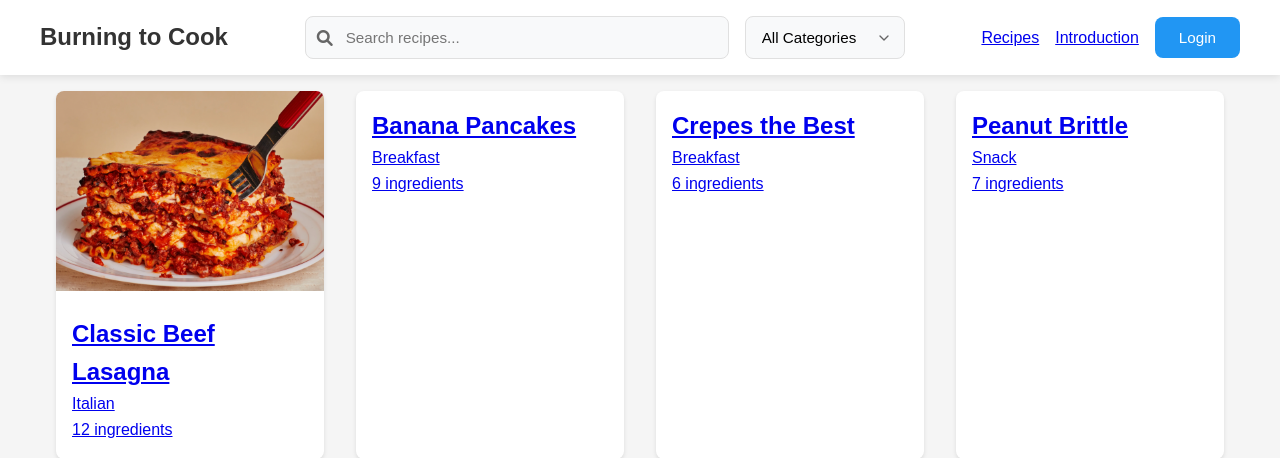
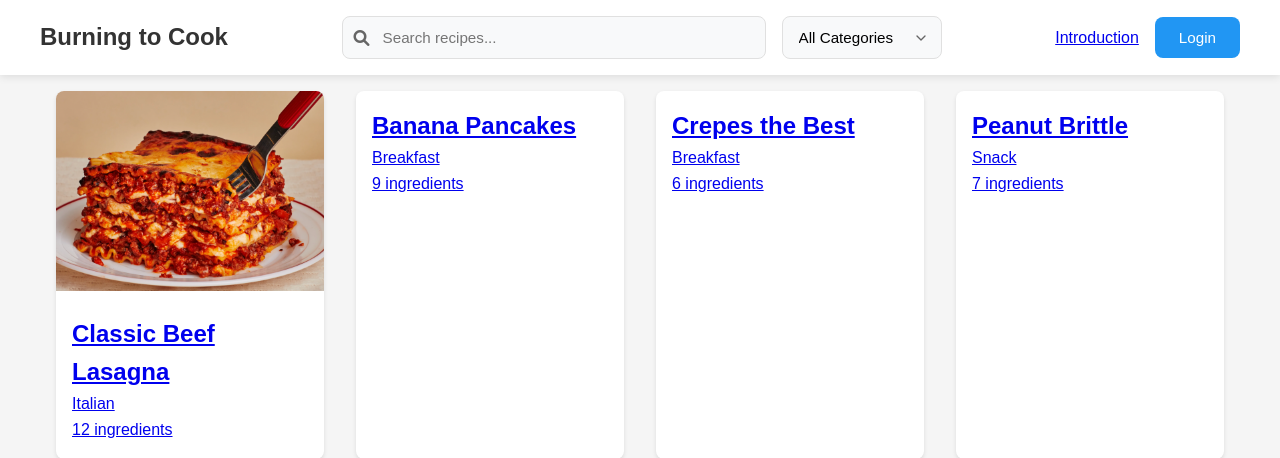
Before and after one commit to kelsorj/public_html_btc, a PHP site: page /recipes.php in a window 1280 px wide. Shown: the top 458 px of the page. Run offline with PHP 8.4, Linux system fonts and the light colour scheme; data comes from the database, SQL or seed files in the repository.

Commit message:
Now when you're on either: The index page (main recipes page) The recipes page

```diff
--- a/index.php
+++ b/index.php
@@ -63,7 +63,6 @@ $recipes = $conn->query($recipes_query)->fetch_all(MYSQLI_ASSOC);
                 </div>
             </div>
             <div class="nav-links">
-                <a href="index.php">Recipes</a>
                 <a href="introduction.php">Introduction</a>
                 <?php if (isset($_SESSION['user_id'])): ?>
                     <button class="btn btn-primary" onclick="location.href='add_recipe.php'">Add Recipe</button>
--- a/recipes.php
+++ b/recipes.php
@@ -47,7 +47,6 @@ $recipes = $conn->query($recipes_query)->fetch_all(MYSQLI_ASSOC);
                 </div>
             </div>
             <div class="nav-links">
-                <a href="recipes.php">Recipes</a>
                 <a href="introduction.php">Introduction</a>
                 <?php if (isset($_SESSION['user_id'])): ?>
                     <button class="btn btn-primary" onclick="location.href='add_recipe.php'">Add Recipe</button>
```
